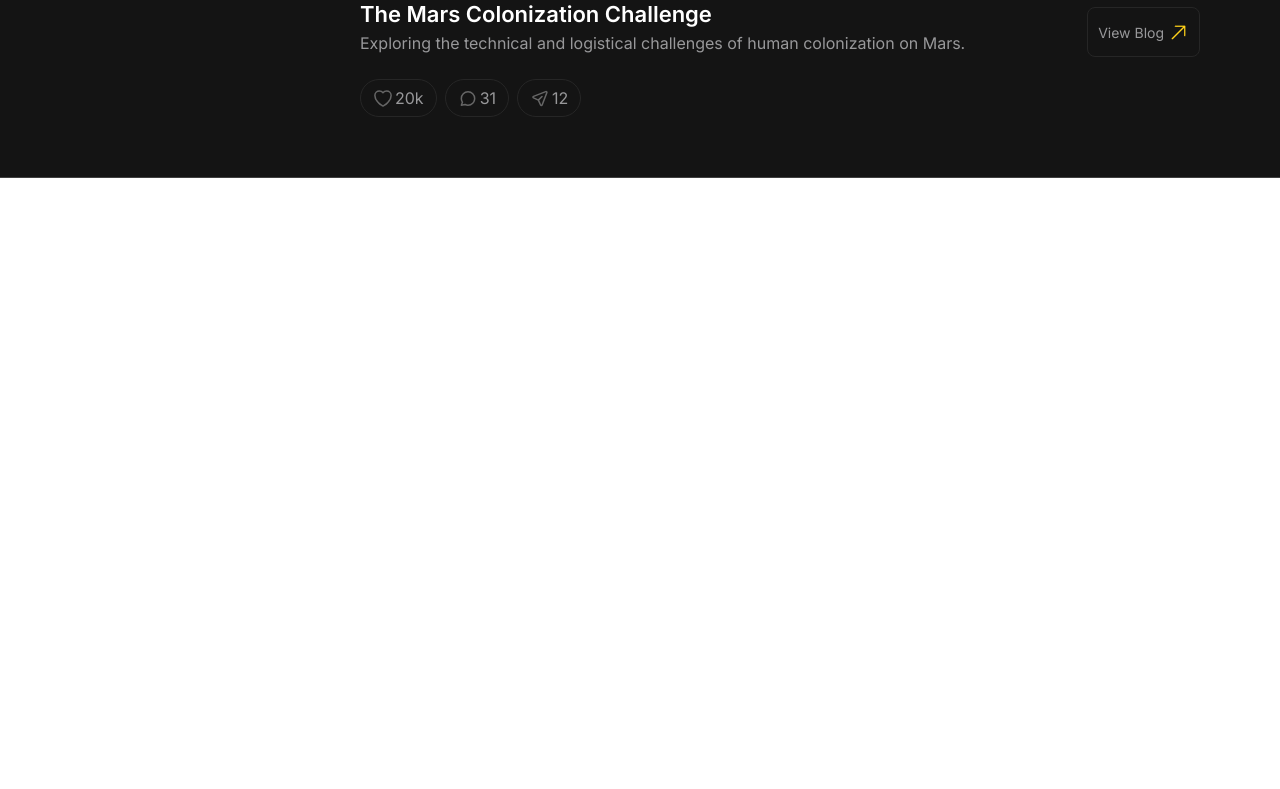
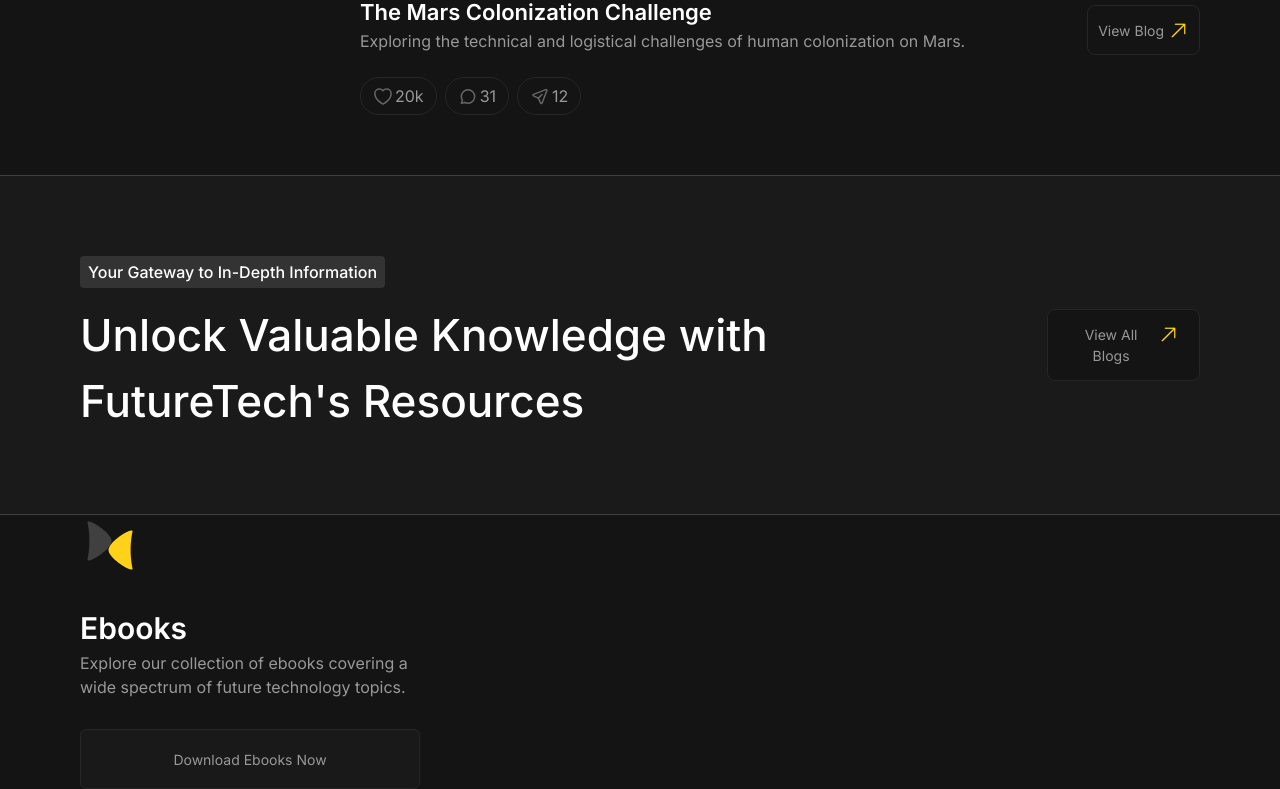
Before and after one commit to Abderrahmanlahmidi/Future-Tech, a Next.js app: page / in a window 1280 px wide. Shown: the part 3468-4257 px from the top of the page. Before the commit the page ends 3646 px from the top, so only its background shows below. Built offline with nearby package versions, Linux system fonts and the light colour scheme.

Commit message:
feat:create the FutureTech's Resources section

```diff
--- a/app/Global/Explore.tsx
+++ b/app/Global/Explore.tsx
@@ -35,6 +35,7 @@
   const buttonStyle = "w-[201px] h-[70px] max-md:w-[151px] max-md:h-[57px] rounded-[7px] text-[14px] text-Grey hover:bg-[#262626] hover:text-[#fff] border border-1 border-[#262626]";
 
   return (
+
     <section>
         <div className='p-[80px] border-1 border-t border-b border-[#404040] max-md:px-[16px] max-md:py-[40px] bg-[#1a1a1a] flex max-md:flex-col max-md:space-y-[30px] justify-between items-center' >
            <div className='space-y-[14px]'>
@@ -57,7 +58,7 @@
 
       {/* Testimonials */}
       {Testimonials.map((items) => (
-         <div key={items.id} className='  grid grid-cols-8 max-md:grid-cols-1 max-md:space-y-[30px] max-md:px-[16px] max-md:py-[40px] px-[80px] py-[60px] bg-[#141414]  border-b border-t border-[#404040]' >
+         <div key={items.id} className='  grid grid-cols-8 max-md:grid-cols-1 max-md:space-y-[30px] max-md:px-[16px] max-md:py-[40px] px-[80px] py-[60px] bg-[#141414]   border-t border-[#404040]' >
          <div className='col-span-2 items-start flex space-x-[10px] justify-between ' >
            <div className='flex space-x-[10px]'>
             {/* Avatar */}
@@ -131,7 +132,6 @@
          </div>
        </div>
       ))}
-
       </section>
   )
 
--- a/app/Global/Features.tsx
+++ b/app/Global/Features.tsx
@@ -9,7 +9,7 @@
 
 function Features({}: Props) {
   return (
-    <section className='' >
+    <section >
      <div className='py-[80px]  border-1 border-t border-b border-[#404040] px-[80px] max-md:px-[16px] max-md:py-[40px] bg-[#1A1A1A]' >
       <div className='space-y-[14px]' >
         <button className='py-[4px] rounded-[4px] px-[8px] bg-[#333333] text-[16px] max-md:text-[14px] font-[500] text-[#fff]' >Unlock the Power of</button>
@@ -18,7 +18,6 @@
      </div>
 
      <div className='bg-[#141414]' >
-
       {/* The Content number 1 */}
       <div className='grid-cols-7 max-md:grid-cols-1 max-md:grid-rows-2 grid max-md:block' >
         <div className=' w-full col-span-3  max-md:row-span-1 border-r border-1 border-b border-[#404040]  pl-[80px] max-md:pl-[16px] max-md:pr-[16px]  max-md:py-[50px]  pr-[60px] py-[122px] space-y-[40px] max-md:space-y-[20px]'>
--- /dev/null
+++ b/app/Global/Gateway.tsx
@@ -0,0 +1,50 @@
+import React from 'react'
+import Image from 'next/image'
+import Arrow from "../assets/icons/Icon.png";
+import Icon from "../assets/images/Icon-5.png";
+import ImageRes from "../assets/images/Image.png";
+
+
+
+type Props = {}
+
+function Gateway({}: Props) {
+  return (
+    <section>
+        {/* FutureTech's Resources */}
+        <div className='p-[80px] border-1 border-t border-b border-[#404040] max-md:px-[16px] max-md:py-[40px] bg-[#1a1a1a] flex max-md:flex-col max-md:space-y-[30px] justify-between items-center' >
+           <div className='space-y-[14px]'>
+             <button className='py-[4px] rounded-[4px] px-[8px] bg-[#333333] text-[16px] max-md:text-[14px] font-[500] text-[#fff]' >Your Gateway to In-Depth Information</button>
+             <h2 className='text-[44px] font-[500] text-[#fff] max-md:text-[28px]' >Unlock Valuable Knowledge with FutureTech's Resources</h2>
+           </div>
+           <button className='py-[14px] px-[20px] w-[180px] max-md:w-full justify-center flex space-x-[4px] bg-[#141414] border border-1 border-[#262626] rounded-[8px]' >
+             <p className='text-[14px] text-Grey' >View All Blogs</p>
+             <Image src={Arrow} alt='Arrow'/>
+           </button>
+        </div>
+
+        {/* Resources */}
+        <div className='grid grid-cols-8 items-center bg-[#141414]'>
+          <div className='col-span-3 pl-[80px] pr-[60px] space-y-[30px]' >
+               <Image src={Icon}  alt='Icon'/>
+               <div>
+                <h4 className='text-[#fff] text-[30px] font-[600]' >Ebooks</h4>
+                <p className='text-[16px] text-[#98989A]' >
+                  Explore our collection of ebooks covering a
+                  wide spectrum of future technology topics.
+                </p>
+               </div>
+               <button className='w-full h-[60px] rounded-[6px] text-[#98989A] text-[14px] border border-[#262626] bg-[#191919]' >Download Ebooks Now</button>
+          </div>
+
+          <div className='col-span-5' >
+
+          </div>
+        </div>
+
+    </section>
+
+  )
+}
+
+export default Gateway
--- a/app/pages/Home/page.tsx
+++ b/app/pages/Home/page.tsx
@@ -4,6 +4,8 @@
 import Subscribe from '../../components/Subscribe';
 import Features from '../../Global/Features';
 import Explore from '../../Global/Explore';
+import Gateway from '@/app/Global/Gateway';
+
 
 type Props = {}
 
@@ -15,6 +17,7 @@
        <Hero/>
        <Features/>
        <Explore/>
+       <Gateway/>
     </div>
   )
 }
```
Also changed, not shown: app/assets/images/Icon-5.png (added), app/assets/images/Image.png (added).
